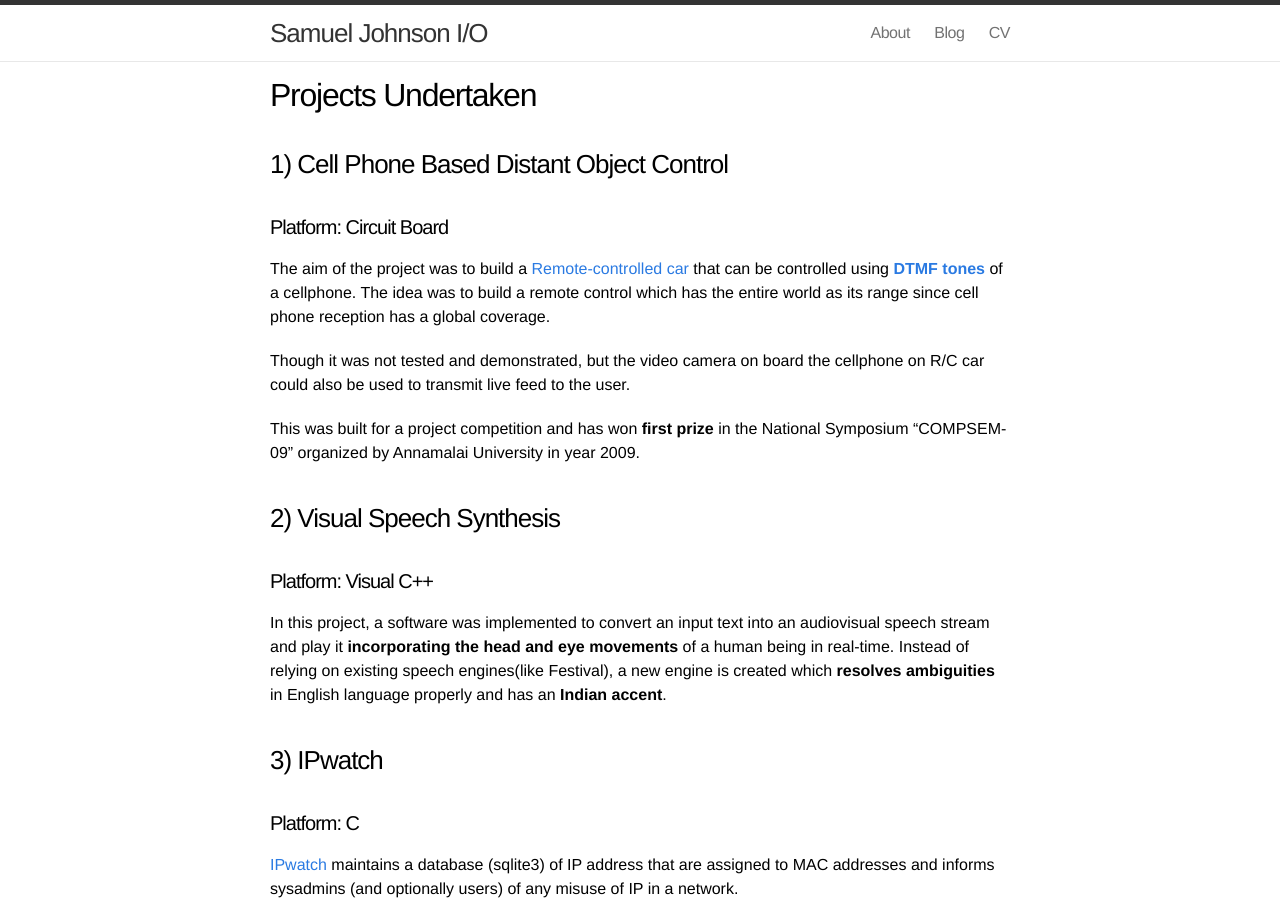
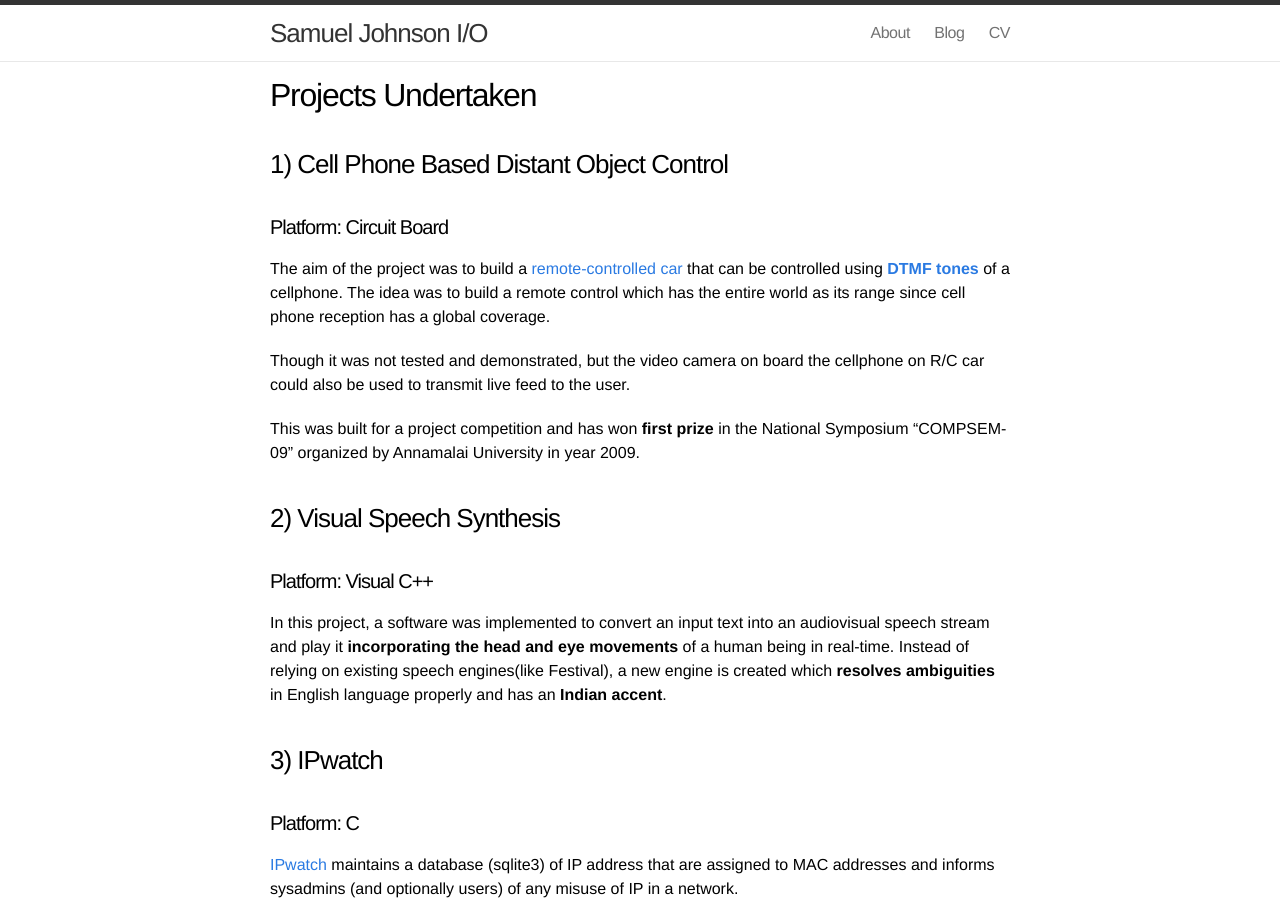
Before and after one commit to samueljohnson/samueljohnson.github.io.archive, a Jekyll site: the page built from cv.markdown, in a window 1280 px wide and 900 px high, scrolled down 1369 px. Built offline with Jekyll 4.4.1, drawn with Linux system fonts in a browser that asks for light colours; nearby versions of some CDN libraries.

Commit message:
Minor change

```diff
--- a/cv.markdown
+++ b/cv.markdown
@@ -61,7 +61,7 @@ free software on the desktop and server.
 
 #### Platform: Circuit Board
 
-The aim of the project was to build a [Remote-controlled car](/assets/img/13032009263.jpg) that can be controlled
+The aim of the project was to build a [remote-controlled car](/assets/img/13032009263.jpg) that can be controlled
 using [**DTMF tones**](http://en.wikipedia.org/wiki/Dual-tone_multi-frequency_signaling)
 of a cellphone. The idea was to build a remote control which has the
 entire world as its range since cell phone reception has a global coverage.
```
